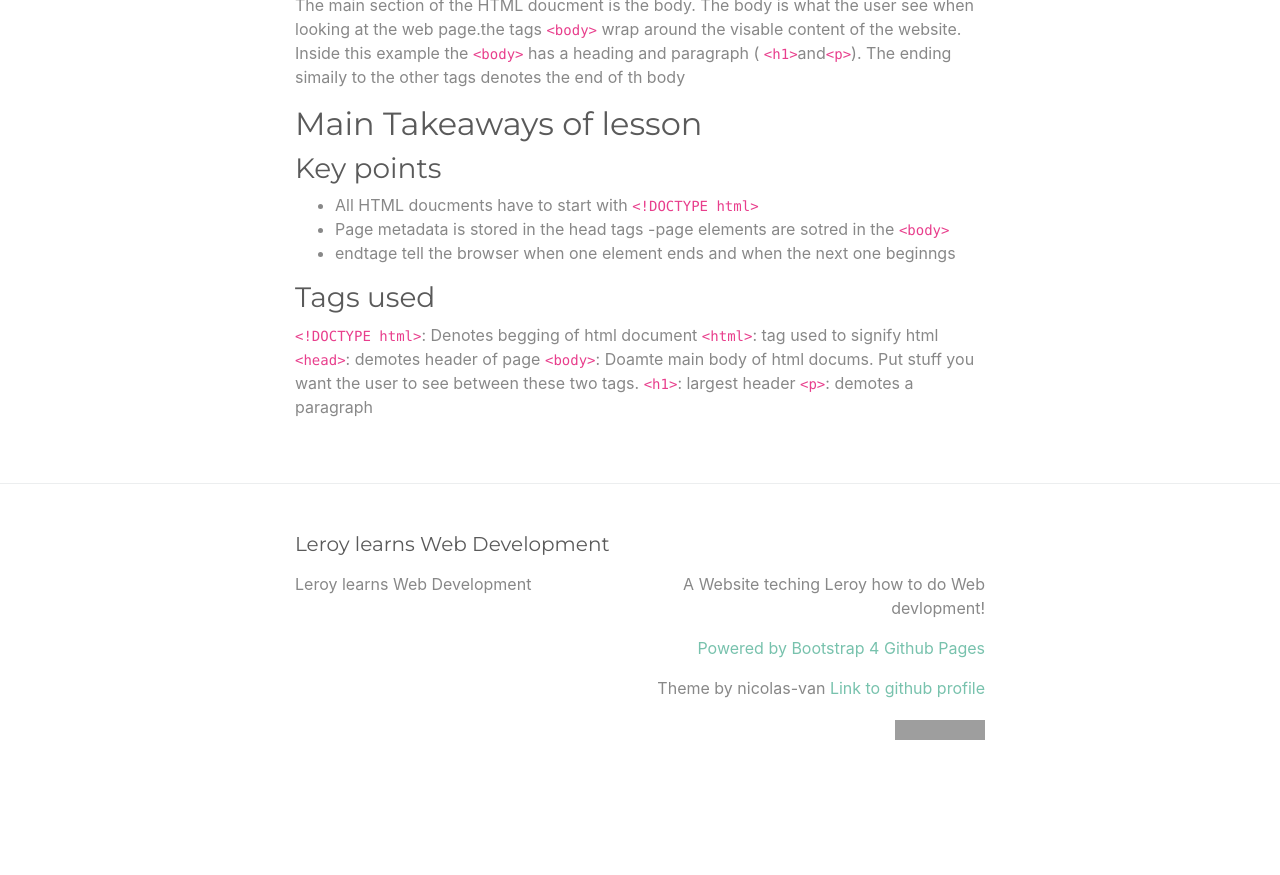
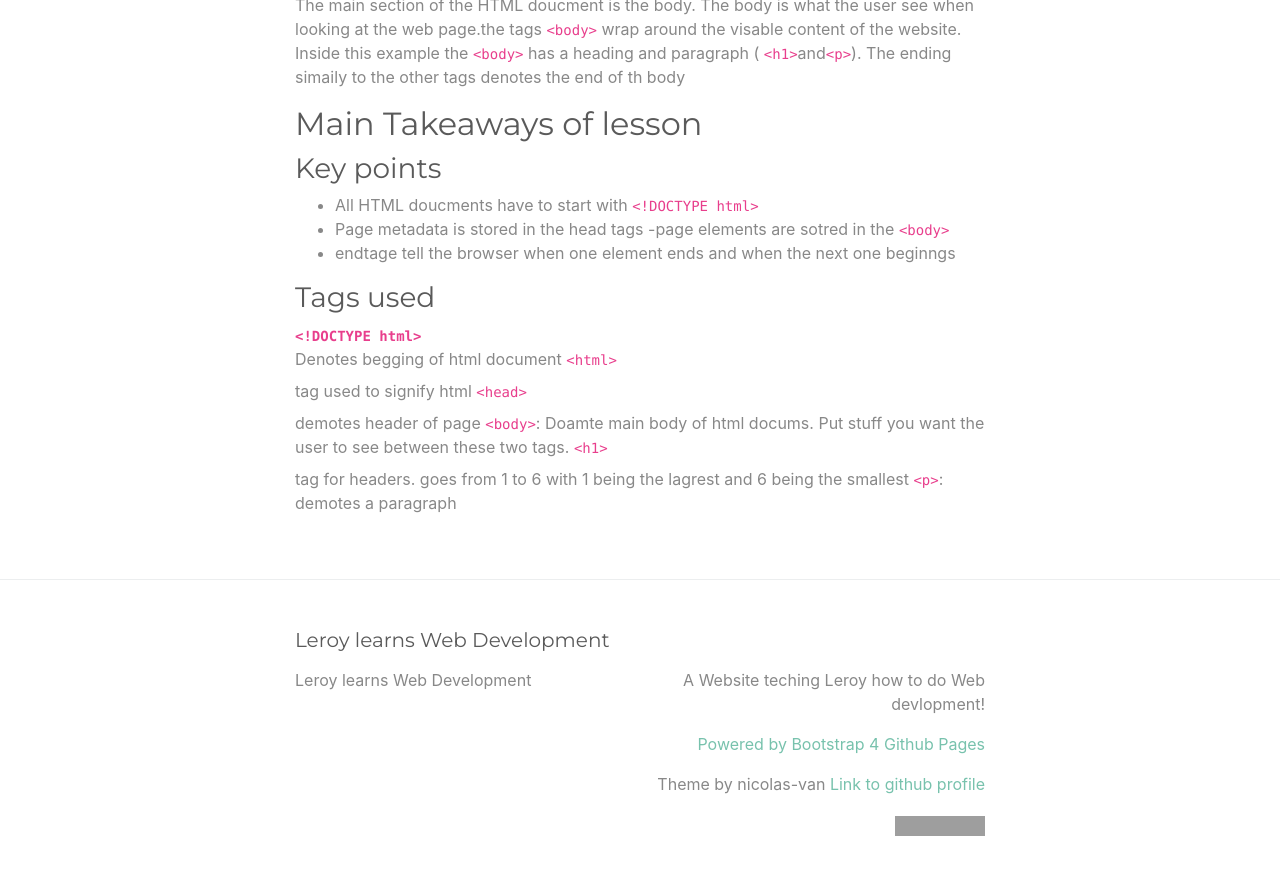
Before and after one commit to camilla-jones/leroy-learns, a Jekyll site: the page built from HTML/basic-html.md, in a window 1280 px wide and 900 px high, scrolled down 1003 px. Shown: the top 875 px of the window. Built offline with Jekyll 4.4.1, drawn with Linux system fonts in a browser that asks for light colours; before the commit the page ends 1807 px from its top, so only the background shows below that; grey boxes are pictures that could not be loaded.

Commit message:
Update basic-html.md

```diff
--- a/HTML/basic-html.md
+++ b/HTML/basic-html.md
@@ -44,15 +44,15 @@ The main section of the HTML doucment is the body. The body is what the user see
 
 ### Tags used
 
-`<!DOCTYPE html>`:
-Denotes begging of html document
-`<html>`:
-tag used to signify html
-`<head>`:
-demotes header of page
+`<!DOCTYPE html>`
+: Denotes begging of html document
+`<html>`
+: tag used to signify html
+`<head>`
+: demotes header of page
 `<body>`:
 Doamte main body of html docums. Put stuff you want the user to see between these two tags.
-`<h1>`:
-largest header
+`<h1>`
+: tag for headers. goes from 1 to 6 with 1 being the lagrest and 6 being the smallest
 `<p>`:
 demotes a paragraph
```
